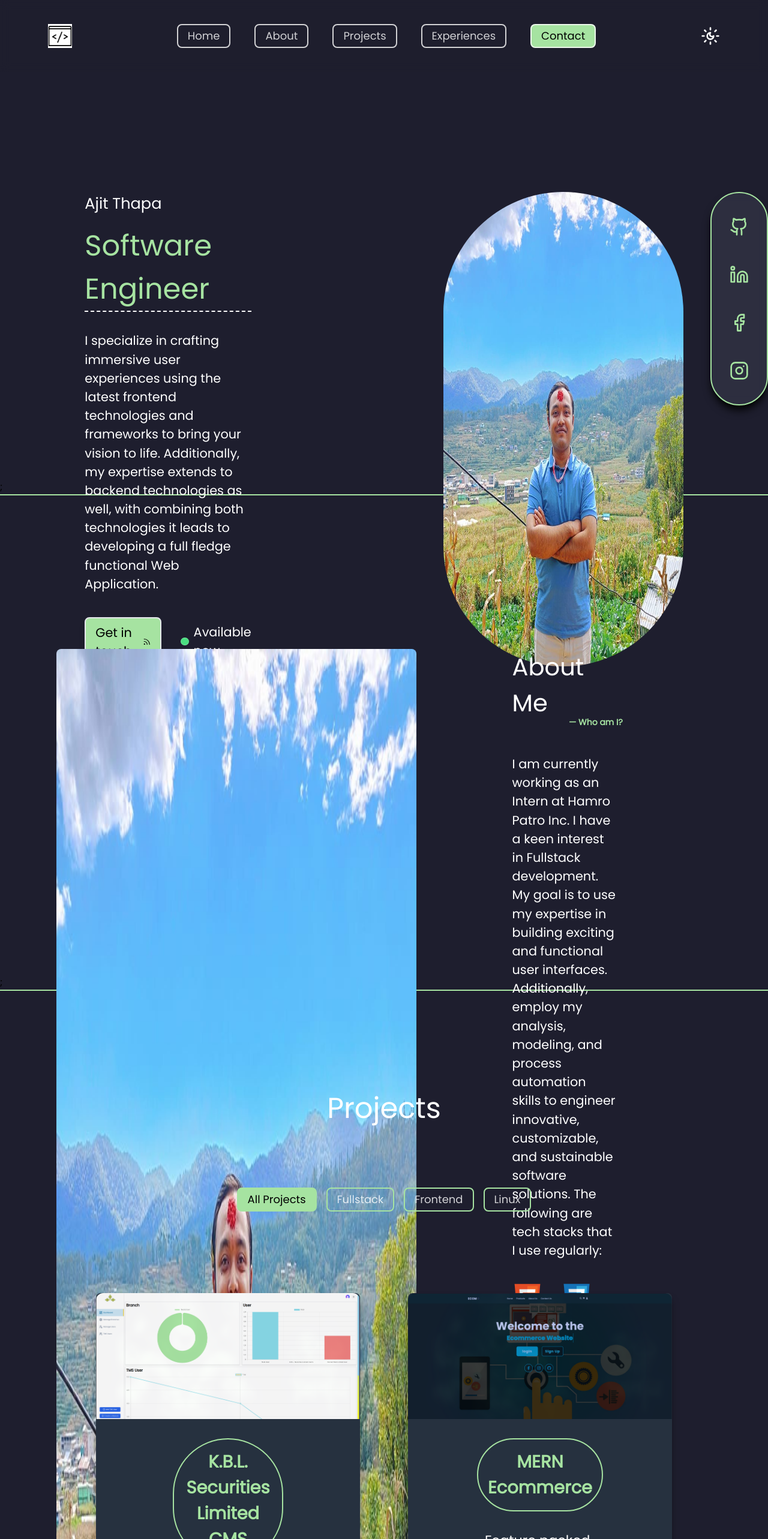
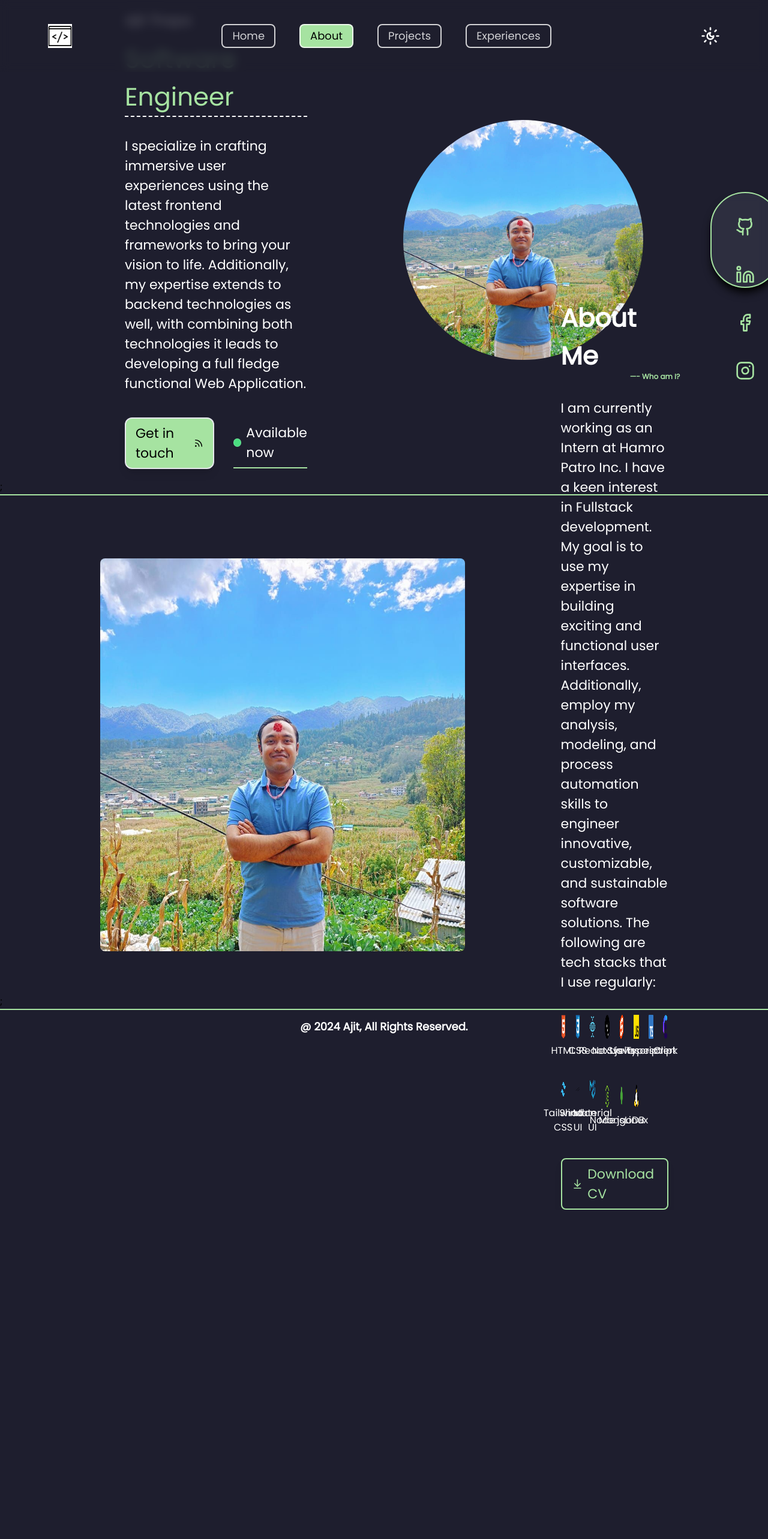
Before and after one commit to Ajit1428/portfolio, a Next.js app: page / in a window 1280 px wide. Shown: the top 2566 px of the page at 60% size. After the commit the page ends 2017 px from the top, so only its background shows below. Built offline with nearby package versions, Linux system fonts and the light colour scheme.

Commit message:
(update): Refactored the code, updated images sizes in most of the components, made about & home page responsive.

```diff
--- a/app/layout.tsx
+++ b/app/layout.tsx
@@ -5,12 +5,13 @@ import "./globals.css";
 import { Navbar } from "@/components/navbar/navbar";
 import { SidebarNav } from "@/components/sidebar/sidebar";
 import { ActiveSectionContextProvider } from "@/hooks/useActiveSection";
+import { Footer } from "@/components/footer/footer";
 
 const poppins = Poppins({ subsets: ["latin"], weight: ["400"] });
 
 export const metadata: Metadata = {
-  title: "Portfolio",
-  description: "Personal portfolio",
+  title: "Ajit Thapa",
+  description: "Hi, I'm Ajit Thapa. This is my portfolio",
 };
 
 export default function RootLayout({
@@ -19,15 +20,16 @@ export default function RootLayout({
   children: React.ReactNode;
 }>) {
   return (
-    <html lang="en" className="!scroll-smooth">
+    <html lang="en" className="scroll-smooth">
       <head>
         <link rel="icon" href="/images/portfolio.ico" />
       </head>
-      <body className={`${poppins.className} bg-[#1e1e2e]`}>
+      <body className={`${poppins.className} bg-[#1e1e2e] overflow-x-hidden`}>
         <ActiveSectionContextProvider>
           <Navbar />
           <SidebarNav />
           {children}
+          <Footer />
         </ActiveSectionContextProvider>
       </body>
     </html>
--- a/app/page.tsx
+++ b/app/page.tsx
@@ -13,15 +13,15 @@ export default function Home() {
       <div className="border-b-2 border-[#a6e3a1]">
         <AboutMe />;
       </div>
-      <div className="border-b-2 border-[#a6e3a1]">
-        <ProjectsPage />;
-      </div>
-      <div className="border-b-2 border-[#a6e3a1]">
-        <ExperiencePage />;
-      </div>
-      <div className="border-b-2 border-[#a6e3a1]">
-        <ContactMePage />;
-      </div>
+      {/* <div className="border-b-2 border-[#a6e3a1]"> */}
+      {/*   <ProjectsPage />; */}
+      {/* </div> */}
+      {/* <div className="border-b-2 border-[#a6e3a1]"> */}
+      {/*   <ExperiencePage />; */}
+      {/* </div> */}
+      {/* <div className="border-b-2 border-[#a6e3a1]"> */}
+      {/*   <ContactMePage />; */}
+      {/* </div> */}
     </>
   );
 }
--- a/components/about/about.tsx
+++ b/components/about/about.tsx
@@ -23,23 +23,27 @@ export const AboutMe = () => {
   }, [inView, setIsActive]);
   return (
     <>
-      <div id="about" ref={ref} className="py-[16rem] px-[10rem] h-screen">
-        <section className="flex item-center justify-center gap-[10rem] ">
+      <div
+        id="about"
+        ref={ref}
+        className="w-screen flex items-center justify-center active mt-[7rem] px-10 pb-10 xl:pb-0 xl:h-screen xl:mt-[2rem] xl:px-[208px] "
+      >
+        <section className="flex flex-col-reverse items-center justify-center gap-20 xl:gap-[10rem] xl:flex-row">
           <Image
+            className="rounded-lg w-[300px] h-[300px] xl:w-[608px] xl:h-[655px]"
             src="/images/about.jpg"
             alt="About section image"
-            width={600}
-            height={500}
-            className="rounded-lg"
+            width={508}
+            height={555}
           />
-          <div className="flex flex-col items-start text-white gap-10 pr-[10rem] group">
-            <h2 className="relative text-[2.5rem] mb-4">
+          <div className="flex flex-col items-start text-white gap-[1.4rem] group">
+            <h2 className="relative text-[30px] font-bold mb-4 xl:text-[42px]">
               About Me
-              <span className="absolute text-sm font-semibold -bottom-3 left-[5.9rem] w-full text-[#a6e3a1]">
-                — Who am I?
+              <span className="absolute text-[12px] font-semibold -bottom-3 left-[3.7rem] xl:left-[7.2rem]  w-full text-[#a6e3a1]">
+                —- Who am I?
               </span>
             </h2>
-            <p className="text-[1.3rem]">
+            <p className="text-[18px] text-wrap xl:text-[22px]">
               I am currently working as an Intern at Hamro Patro Inc. I have a
               keen interest in Fullstack development. My goal is to use my
               expertise in building exciting and functional user interfaces.
@@ -48,26 +52,33 @@ export const AboutMe = () => {
               software solutions. The following are tech stacks that I use
               regularly:
             </p>
-            <div className="flex flex-wrap items-center gap-8">
+            <div className="grid grid-cols-4 items-center gap-4 xl:grid-cols-8">
               {SkillImages.map((skill) => (
                 <div
                   key={skill.skillSrc}
-                  className="flex flex-col items-center gap-2"
+                  className="flex flex-col items-center gap-2 pt-4"
                 >
                   <Image
                     src={skill.skillSrc}
                     alt="Skills"
-                    width={50}
-                    height={50}
+                    width={40}
+                    height={40}
+                    className="w-[40px] h-[40px]"
                   />
-                  <span>{skill.skillTitle}</span>
+                  <span className="text-[16px] text-center">
+                    {skill.skillTitle}
+                  </span>
                 </div>
               ))}
             </div>
-            <a href="/CV.pdf" download>
-              <button className="cursor-pointer flex items-center gap-2 text-[#a6e3a1] transition-all ease-in-out duration-300 mt-4 text-[1.3rem] border-2 border-[#a6e3a1] px-4 py-2  rounded-lg shadow-lg hover:bg-[#a6e3a1] hover:text-black">
+            <a
+              href="/CV.pdf"
+              download
+              className="w-full flex justify-center items-center xl:justify-normal"
+            >
+              <span className="flex items-center gap-2 text-[#a6e3a1] text-[16px] transition-all ease-in-out duration-300 mt-4 border-2 border-[#a6e3a1] px-4 py-2  rounded-lg shadow-lg hover:bg-[#a6e3a1] hover:text-black cursor-pointer xl:text-[22px]">
                 <ArrowDownToLine className="w-6 h-6" /> Download CV
-              </button>
+              </span>
             </a>
           </div>
         </section>
--- a/components/contact/contact.tsx
+++ b/components/contact/contact.tsx
@@ -1,8 +1,6 @@
 "use client";
 
 import { useEffect } from "react";
-
-import Image from "next/image";
 
 import { useActiveSection } from "@/hooks/useActiveSection";
 
@@ -20,21 +18,26 @@ export const ContactMePage = () => {
     }
   }, [inView, setIsActive]);
   return (
-    <div id="contact" ref={ref} className="py-[10rem] px-[10rem] h-screen">
-      <section className="flex flex-col item-center justify-center gap-[6rem] ">
+    <div
+      id="contact"
+      ref={ref}
+      className="mb-[5rem] py-[8rem] px-[10rem] h-screen"
+    >
+      <section className="flex flex-col item-center justify-center gap-[4rem] ">
         <h2 className="text-[3rem] text-white text-center">Get in touch</h2>
-        <div className="flex items-center justify-center gap-4">
-          <Image
-            src="/images/contact_me.jpg"
-            alt="contact-me-image"
-            width={400}
-            height={400}
-            className="rounded-[2rem] shadow-md shadow-black/80"
-          />
-          <div>
-            <span>Email</span>
-            <span>Phone no</span>
+        <div className="flex items-center mx-[10rem]">
+          <div className="relative w-[40rem] ">
+            <img
+              src="/images/contact-me.jpg"
+              alt="contact-me-image"
+              className="rounded-l-[2rem] h-[40rem] w-[40rem] opacity-40 shadow-md shadow-black/80"
+            />
+            <span className="absolute top-1/3 font-bold left-20 text-[3rem] text-white">
+              Let&apos;s discuss on{" "}
+              <span className="text-[#a6e3a1]">something cool</span> together
+            </span>
           </div>
+          <div className="bg-white w-[40rem] h-[40rem]"></div>
         </div>
       </section>
     </div>
--- a/components/experience/experience.tsx
+++ b/components/experience/experience.tsx
@@ -31,7 +31,7 @@ export const ExperiencePage = () => {
       className="active px-[10rem] h-auto py-[10rem]"
     >
       <section className="flex flex-col items-center justify-center gap-[6rem]">
-        <h2 className="text-[3rem] text-white">Experiences</h2>
+        <h2 className="text-[42px] text-white font-bold">Experiences</h2>
         <VerticalTimeline>
           <VerticalTimelineElement
             visible={true}
--- /dev/null
+++ b/components/footer/footer.tsx
@@ -0,0 +1,7 @@
+export const Footer = () => {
+  return (
+    <div className="text-white flex w-full justify-center items-center h-14 my-auto font-bold text-lg">
+      @ 2024 Ajit, All Rights Reserved.
+    </div>
+  );
+};
--- a/components/home/home.tsx
+++ b/components/home/home.tsx
@@ -21,30 +21,35 @@ export const HomePage = () => {
   }, [inView, setIsActive]);
 
   return (
-    <div id="home" ref={ref} className="active px-[15rem] h-screen py-[20rem]">
-      <section className="flex item-center justify-center gap-[20rem]">
+    <div
+      id="home"
+      ref={ref}
+      className="w-screen flex items-center justify-center active mt-[8rem] px-10 pb-10 xl:pb-0 xl:h-screen xl:mt-[initial] xl:px-[208px] "
+    >
+      <section className="flex flex-col items-center justify-center gap-20 xl:gap-[10rem] xl:flex-row">
         <div className="flex flex-col items-start text-white gap-4 max-w-[50rem]">
-          <span className="text-[1.6rem]">Ajit Thapa</span>
-          <h2 className="text-[3rem] text-[#a6e3a1] border-dashed border-b-2 border-white mb-4">
+          <span className="text-[22px] font-bold">Ajit Thapa</span>
+          <h2 className="text-[30px] text-[#a6e3a1] border-dashed border-b-2 border-white mb-4 xl:text-[42px]">
             Software Engineer
           </h2>
-          <p className="text-[1.3rem] text-wrap">
+          <p className="text-[18px] text-wrap xl:text-[22px]">
             I specialize in crafting immersive user experiences using the latest
             frontend technologies and frameworks to bring your vision to life.
             Additionally, my expertise extends to backend technologies as well,
             with combining both technologies it leads to developing a full
             fledge functional Web Application.
           </p>
-          <div className="flex items-center mt-6 gap-8">
+          <div className="w-full flex items-center justify-between xl:justify-normal mt-6 xl:gap-8">
             <a
               href="#contact"
-              className="cursor-pointer flex items-center gap-2 text-black text-[1.3rem] bg-[#a6e3a1] border-2 px-4 py-2  rounded-lg shadow-lg  hover:bg-transparent hover:text-white/80 hover:border-2 hover:border-white/80 transition-all ease-in-out duration-300"
+              className="cursor-pointer flex items-center gap-2 text-black text-[16px] bg-[#a6e3a1] border-2 p-2 rounded-xl shadow-lg  hover:bg-transparent hover:text-white/80 hover:border-2 hover:border-white/80 transition-all ease-in-out duration-300 xl:px-4 xl:py-2 xl:text-[22px]"
             >
-              Get in touch <Rss className="w-6 h-6" />
+              <span>Get in touch</span>{" "}
+              <Rss className="w-4 h-4 xl:w-6 xl:h-6" />
             </a>
             <div className="flex items-center gap-2 border-b-2 border-[#a6e3a1] py-2 w-fit">
               <span className="border border-white/20 rounded-full bg-green-400 p-[0.35rem]"></span>
-              <span className="text-[1.3rem]">Available now</span>
+              <span className="text-[16px] xl:text-[22px]">Available now</span>
             </div>
           </div>
         </div>
@@ -53,7 +58,7 @@ export const HomePage = () => {
           alt="About section image"
           width={400}
           height={400}
-          className="rounded-full"
+          className="rounded-full w-[300px] h-[300px] xl:w-[400px] xl:h-[400px] xl:my-4"
         />
       </section>
     </div>
--- a/components/navbar/navbar.tsx
+++ b/components/navbar/navbar.tsx
@@ -3,7 +3,7 @@
 import Image from "next/image";
 import Link from "next/link";
 
-import { SunMoon } from "lucide-react";
+import { Menu, SunMoon } from "lucide-react";
 import { navbarRoutes } from "@/utils/navbar/navbar-routes";
 import { cn } from "@/utils/cn";
 import { useActiveSection } from "@/hooks/useActiveSection";
@@ -11,16 +11,19 @@ import { useActiveSection } from "@/hooks/useActiveSection";
 export const Navbar = () => {
   const { isActive, setIsActive } = useActiveSection();
   return (
-    <div className="z-[999] fixed top-0 w-full bg-[#1e1e2e] bg-opacity-80 backdrop-blur">
-      <nav className="flex items-center justify-between py-10 px-20">
+    <div className="z-[999] fixed top-0 w-screen bg-[#1e1e2e] bg-opacity-80 backdrop-blur">
+      <nav className="flex items-center p-6 justify-between xl:py-10 xl:px-20">
         <Image
           src="/images/logo.gif"
           alt="profile"
           width={40}
           height={40}
-          className="cursor-pointer"
+          className="cursor-pointer w-[40px] h-[40px]"
         />
-        <div className="flex gap-10 text-lg">
+        <div className="flex xl:hidden">
+          <Menu className="text-white h-8 w-8" />
+        </div>
+        <div className="hidden xl:flex gap-10 text-lg">
           {navbarRoutes.map((route) => (
             <Link
               key={route.hash}
@@ -40,7 +43,7 @@ export const Navbar = () => {
             </Link>
           ))}
         </div>
-        <SunMoon className="text-white w-8 h-8 cursor-pointer" />
+        <SunMoon className="hidden xl:flex text-white w-8 h-8 cursor-pointer" />
       </nav>
     </div>
   );
--- a/components/projects/project-section.tsx
+++ b/components/projects/project-section.tsx
@@ -9,7 +9,6 @@ type ProjectSectionType = {
   description: string;
   technologies: {
     technologyImageUrl: string;
-    technologyTitle: string;
   }[];
   githubLink: string;
 };
@@ -22,23 +21,23 @@ export const ProjectSection = ({
   githubLink,
 }: ProjectSectionType) => {
   return (
-    <div className="flex flex-col gap-[2rem] bg-[#26313F] border-[#26313F] shadow-lg shadow-black/40 rounded-lg hover:cursor-pointer hover:shadow-xl hover:scale-105 transition-all">
+    <div className="flex flex-col w-[750px] h-[830px] gap-[25px] bg-[#26313F] border-[#26313F] shadow-lg shadow-black/40 rounded-lg hover:cursor-pointer hover:shadow-xl hover:scale-105 transition-all">
       <Image
         src={projectImageUrl}
         alt="Project Screenshot"
-        width={800}
-        height={800}
-        className="rounded-t-xl"
+        width={764}
+        height={300}
+        className="rounded-t-xl h-[300px]"
       />
-      <div className="flex flex-col items-center justify-center gap-8 px-32 pb-8">
-        <h2 className="text-center text-[#a6e3a1] font-bold text-[1.8rem] border-2 border-[#a6e3a1] p-4 rounded-full">
+      <div className="flex flex-col items-center justify-center gap-[30px] px-20 pb-8">
+        <h2 className="text-center text-[#a6e3a1] font-bold text-[42px]">
           {title}
         </h2>
-        <p className="text-white text-[1.4rem]">{description}</p>
-        <h4 className="text-center text-[#a6e3a1] font-semibold text-[1.2rem] border-2 border-[#a6e3a1] rounded-full p-4">
+        <p className="text-white text-[22px]">{description}</p>
+        <h4 className="text-center text-[#a6e3a1] font-semibold text-[22px]">
           Technologies Used
         </h4>
-        <div className="flex items-center gap-6 mt-4">
+        <div className="flex items-center gap-[25px] mt-4">
           {technologies.map((src) => (
             <div
               key={src.technologyImageUrl}
@@ -46,21 +45,21 @@ export const ProjectSection = ({
             >
               <Image
                 src={src.technologyImageUrl}
-                alt={src.technologyTitle}
-                width={40}
-                height={40}
+                alt={src.technologyImageUrl}
+                width={30}
+                height={30}
+                className="w-[30px] h-[30px]"
               />
-              <span className="text-white">{src.technologyTitle}</span>
             </div>
           ))}
         </div>
         <Link
           target="_blank"
           href={githubLink}
-          className="flex items-center gap-1 cursor-pointer border-2 bg-[#a6e3a1] border-white rounded-full p-2 hover:bg-transparent hover:text-[#a6e3a1] hover:border-[#a6e3a1] transition-all ease-in-out duration-300 "
+          className="flex items-center mt-4 gap-1 cursor-pointer border-2 bg-[#a6e3a1] border-white rounded-full p-2 hover:bg-transparent hover:text-[#a6e3a1] hover:border-[#a6e3a1] transition-all ease-in-out duration-300 "
         >
           <Github className="w-6 h-6" />
-          <span className="text-xl">Github</span>
+          <span className="text-lg">Github</span>
         </Link>
       </div>
     </div>
--- a/components/projects/projects.tsx
+++ b/components/projects/projects.tsx
@@ -25,11 +25,12 @@ export const ProjectsPage = () => {
     <div
       id="projects"
       ref={ref}
-      className="active px-[10rem] h-auto py-[10rem]"
+      className="h-auto active px-[159px] py-[10rem]"
     >
-      <section className="flex flex-col items-center justify-center gap-[6rem]">
-        <h2 className="text-[3rem] text-white">Projects</h2>
-        <div className="flex items-center gap-4">
+      <section className="flex flex-col">
+        <div className="flex flex-col items-center justify-center gap-[50px] ">
+          <h2 className="text-[42px] font-bold text-white">Projects</h2>
+          <div className="flex items-center gap-[59px]">
             {ProjectButtons.map((button) => (
               <button
                 key={button.label}
@@ -44,38 +45,11 @@ export const ProjectsPage = () => {
               </button>
             ))}
           </div>
-        <div className="grid grid-cols-2 gap-20 mt-10">
+        </div>
+        <div className="grid grid-cols-2 gap-20 mt-24">
           {(isActiveButton === "Fullstack" ||
             isActiveButton === "All Projects") && (
             <>
-              <ProjectSection
-                projectImageUrl="/images/projects/KBSL.png"
-                title="K.B.L. Securities Limited CMS"
-                description="A simple CMS developed for K.B.L Securities Limited, requested technologies were used and it's one of my on-going project."
-                technologies={[
-                  {
-                    technologyImageUrl: "/images/technologies/Next.js.png",
-                    technologyTitle: "Nextjs",
-                  },
-                  {
-                    technologyImageUrl: "/images/technologies/Typescript.png",
-                    technologyTitle: "Typescript",
-                  },
-                  {
-                    technologyImageUrl: "/images/technologies/MongoDB.png",
-                    technologyTitle: "MongoDB",
-                  },
-                  {
-                    technologyImageUrl: "/images/technologies/Clerk.png",
-                    technologyTitle: "Clerk",
-                  },
-                  {
-                    technologyImageUrl: "/images/technologies/Shadcn.svg",
-                    technologyTitle: "Shadcn UI",
-                  },
-                ]}
-                githubLink="https://github.com/Ajit1428/kbl-securities-kumari-bank"
-              />
               <ProjectSection
                 projectImageUrl="/images/projects/Ecommerce.png"
                 title="MERN Ecommerce"
@@ -83,30 +57,47 @@ export const ProjectsPage = () => {
                 technologies={[
                   {
                     technologyImageUrl: "/images/technologies/React.png",
-                    technologyTitle: "React",
                   },
                   {
                     technologyImageUrl: "/images/technologies/Node.js.png",
-                    technologyTitle: "Node.js",
                   },
                   {
                     technologyImageUrl: "/images/technologies/Expressjs.png",
-                    technologyTitle: "Express.js",
                   },
                   {
                     technologyImageUrl: "/images/technologies/JS.png",
-                    technologyTitle: "Javascript",
                   },
                   {
                     technologyImageUrl: "/images/technologies/MongoDB.png",
-                    technologyTitle: "MongoDB",
                   },
                   {
                     technologyImageUrl: "/images/technologies/CSS3.png",
-                    technologyTitle: "CSS",
                   },
                 ]}
                 githubLink="https://github.com/Ajit1428/Ecommerce"
+              />
+              <ProjectSection
+                projectImageUrl="/images/projects/KBSL.png"
+                title="CMS"
+                description="A simple CMS developed for K.B.L Securities Limited, requested technologies were used and it's one of my on-going project."
+                technologies={[
+                  {
+                    technologyImageUrl: "/images/technologies/Next.js.png",
+                  },
+                  {
+                    technologyImageUrl: "/images/technologies/Typescript.png",
+                  },
+                  {
+                    technologyImageUrl: "/images/technologies/MongoDB.png",
+                  },
+                  {
+                    technologyImageUrl: "/images/technologies/Clerk.png",
+                  },
+                  {
+                    technologyImageUrl: "/images/technologies/Shadcn.svg",
+                  },
+                ]}
+                githubLink="https://github.com/Ajit1428/kbl-securities-kumari-bank"
               />
             </>
           )}
@@ -120,27 +111,21 @@ export const ProjectsPage = () => {
                 technologies={[
                   {
                     technologyImageUrl: "/images/technologies/Svelte.png",
-                    technologyTitle: "Svelte",
                   },
                   {
                     technologyImageUrl: "/images/technologies/Typescript.png",
-                    technologyTitle: "Typescript",
                   },
                   {
                     technologyImageUrl: "/images/technologies/JS.png",
-                    technologyTitle: "Javascript",
                   },
                   {
                     technologyImageUrl: "/images/technologies/Clerk.png",
-                    technologyTitle: "Clerk",
                   },
                   {
                     technologyImageUrl: "/images/technologies/Material UI.png",
-                    technologyTitle: "Material UI",
                   },
                   {
                     technologyImageUrl: "/images/technologies/Tailwind CSS.png",
-                    technologyTitle: "Tailwind CSS",
                   },
                 ]}
                 githubLink="https://github.com/Ajit1428/svelte-simple-mini-food-recipe"
@@ -152,15 +137,12 @@ export const ProjectsPage = () => {
                 technologies={[
                   {
                     technologyImageUrl: "/images/technologies/React.png",
-                    technologyTitle: "React",
                   },
                   {
                     technologyImageUrl: "/images/technologies/JS.png",
-                    technologyTitle: "Javascript",
                   },
                   {
                     technologyImageUrl: "/images/technologies/Tailwind CSS.png",
-                    technologyTitle: "Tailwind CSS",
                   },
                 ]}
                 githubLink="https://github.com/Ajit1428/pwa-react-weather"
@@ -177,19 +159,15 @@ export const ProjectsPage = () => {
               technologies={[
                 {
                   technologyImageUrl: "/images/technologies/Arch Linux.png",
-                  technologyTitle: "Arch",
                 },
                 {
                   technologyImageUrl: "/images/technologies/Hyprland.png",
-                  technologyTitle: "Hyprland",
                 },
                 {
                   technologyImageUrl: "/images/technologies/Lua.png",
-                  technologyTitle: "Lua",
                 },
                 {
                   technologyImageUrl: "/images/technologies/Vim.png",
-                  technologyTitle: "Neovim",
                 },
               ]}
               githubLink="https://github.com/Ajit1428/dotfiles"
--- a/components/sidebar/sidebar.tsx
+++ b/components/sidebar/sidebar.tsx
@@ -3,7 +3,7 @@ import Link from "next/link";
 
 export const SidebarNav = () => {
   return (
-    <div className="z-[999] fixed right-0 top-[20rem] w-[6rem] h-[10rem]">
+    <div className="hidden xl:flex z-[999] fixed right-0 top-[20rem] w-[6rem] h-[10rem]">
       <div className="flex flex-col items-center text-[#a6e3a1]  gap-12 border-2 border-[#a6e3a1] bg-[#313244] bg-opacity-80 backdrop-blur rounded-full shadow-lg shadow-black p-10">
         <Link
           target="_blank"
--- a/utils/navbar/navbar-routes.tsx
+++ b/utils/navbar/navbar-routes.tsx
@@ -15,8 +15,8 @@ export const navbarRoutes = [
     label: "Experiences",
     hash: "#experiences",
   },
-  {
-    label: "Contact",
-    hash: "#contact",
-  },
+  // {
+  //   label: "Contact",
+  //   hash: "#contact",
+  // },
 ] as const;
```
Also changed, not shown: 2 other files (tests, documents, lock files or other folders). Lines whose indentation alone changed are shown as unchanged.
